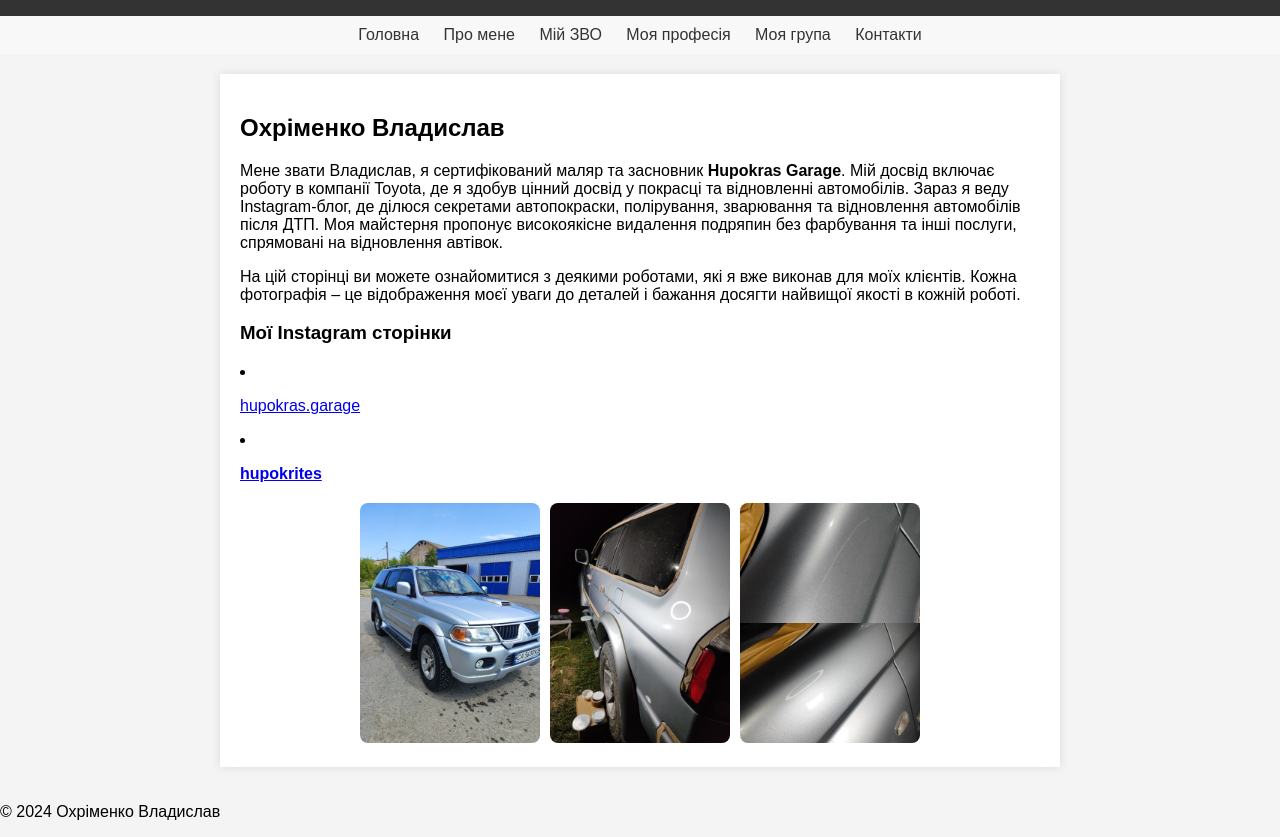
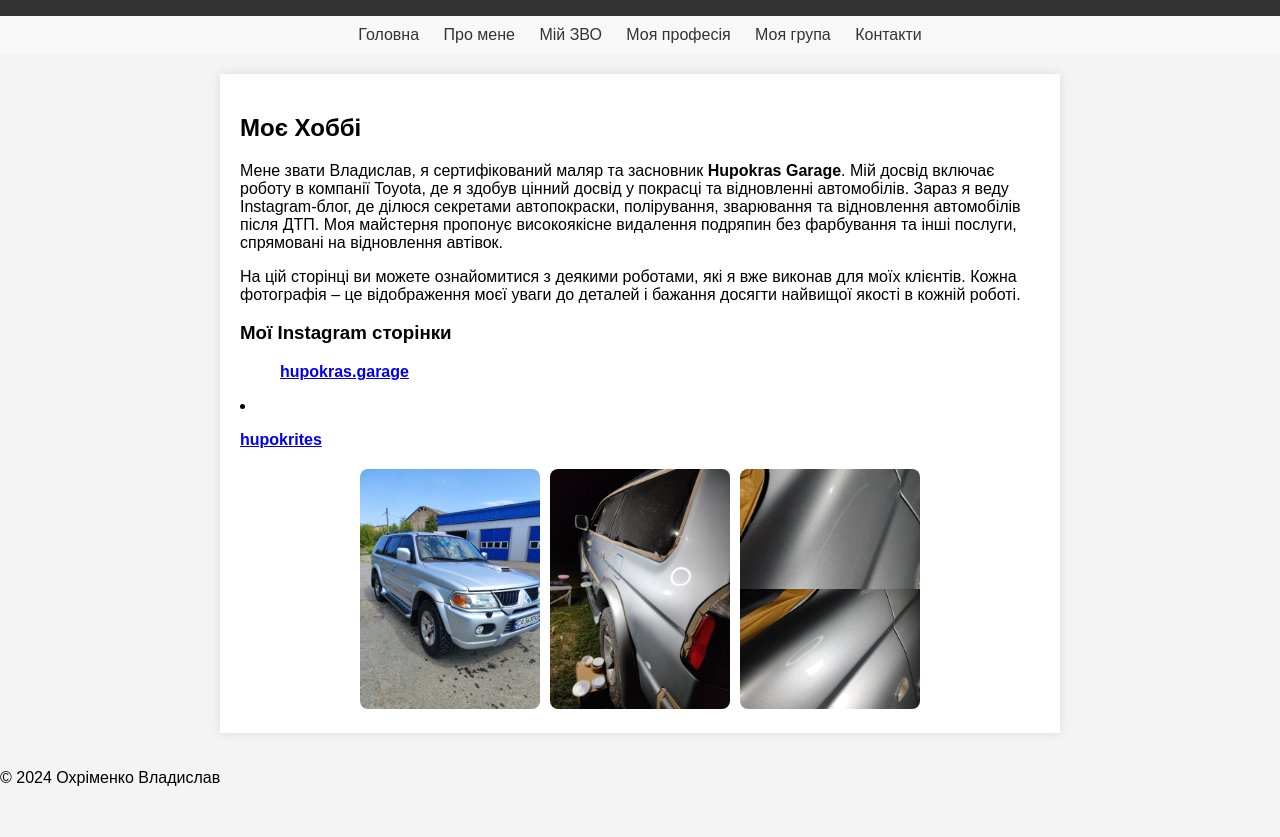
Before and after one commit to VlasLin/workbuilder, a plain HTML site: page hoby.html in a window 1280 px wide. Shown: the part 94-931 px from the top of the page. After the commit the page ends 897 px from the top, so only its background shows below. Drawn offline with Linux system fonts and the light colour scheme.

Commit message:
initial commit

```diff
--- a/hoby.html
+++ b/hoby.html
@@ -87,19 +87,19 @@
         <a href="index.html">Головна</a>
         <a href="about.html">Про мене</a>
         <a href="zvo.html">Мій ЗВО</a>
-        <a href="career.html">Моя професія</a>
+        <a href="carer.html">Моя професія</a>
         <a href="group.html">Моя група</a>
         <a href="contacts.html">Контакти</a>
     </nav>
 
     <div class="content">
-        <h2>Охріменко Владислав</h2>
+        <h2>Моє Хоббі</h2>
         <p>Мене звати Владислав, я сертифікований маляр та засновник <strong>Hupokras Garage</strong>. Мій досвід включає роботу в компанії Toyota, де я здобув цінний досвід у покрасці та відновленні автомобілів. Зараз я веду Instagram-блог, де ділюся секретами автопокраски, полірування, зварювання та відновлення автомобілів після ДТП. Моя майстерня пропонує високоякісне видалення подряпин без фарбування та інші послуги, спрямовані на відновлення автівок.</p>
         <p>На цій сторінці ви можете ознайомитися з деякими роботами, які я вже виконав для моїх клієнтів. Кожна фотографія – це відображення моєї уваги до деталей і бажання досягти найвищої якості в кожній роботі.</p>
 
         <div class="instagram-links">
             <h3>Мої Instagram сторінки</h3>
-           <li><p> <a href="https://www.instagram.com/hupokras.garage" target="_blank">hupokras.garage</a></p></li>
+           <ul><p><strong> <a href="https://www.instagram.com/hupokras.garage" target="_blank">hupokras.garage</a></p></strong></ul>
            <li>
             <strong>
             <p>
```
